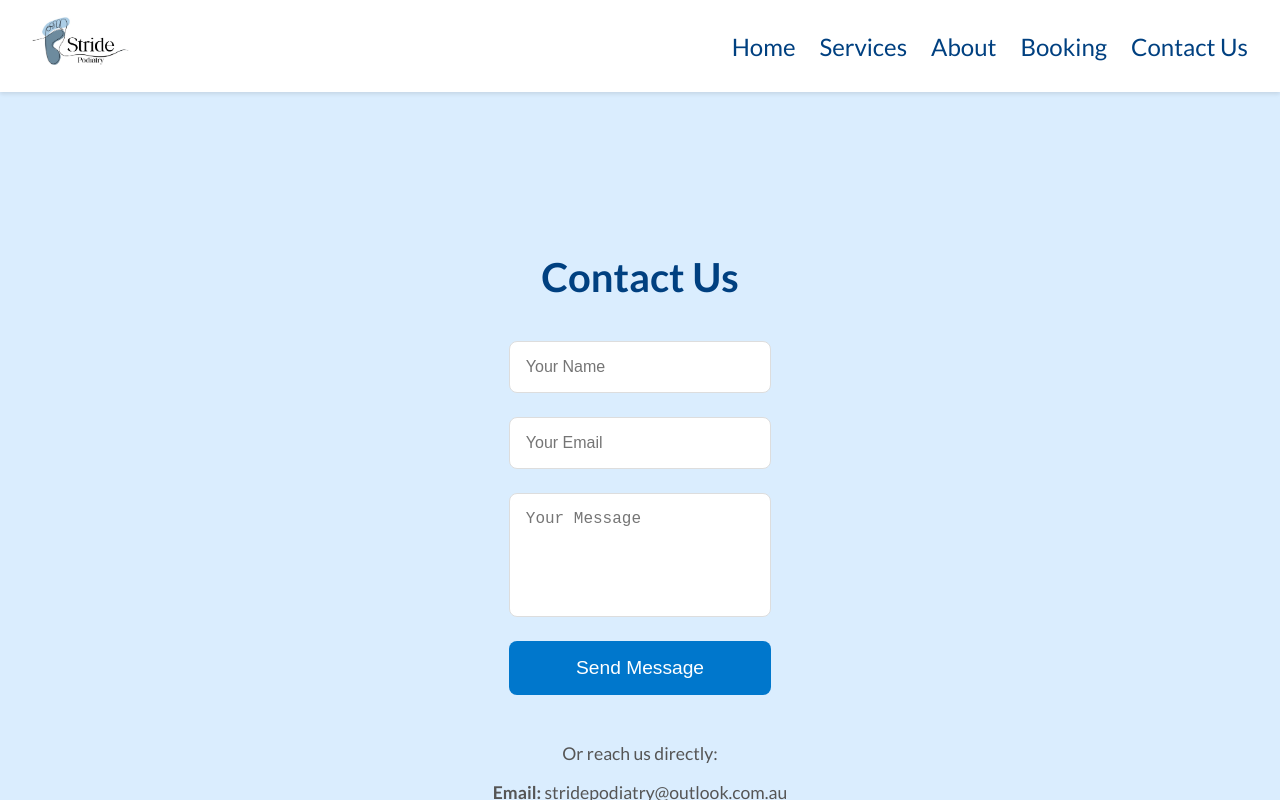
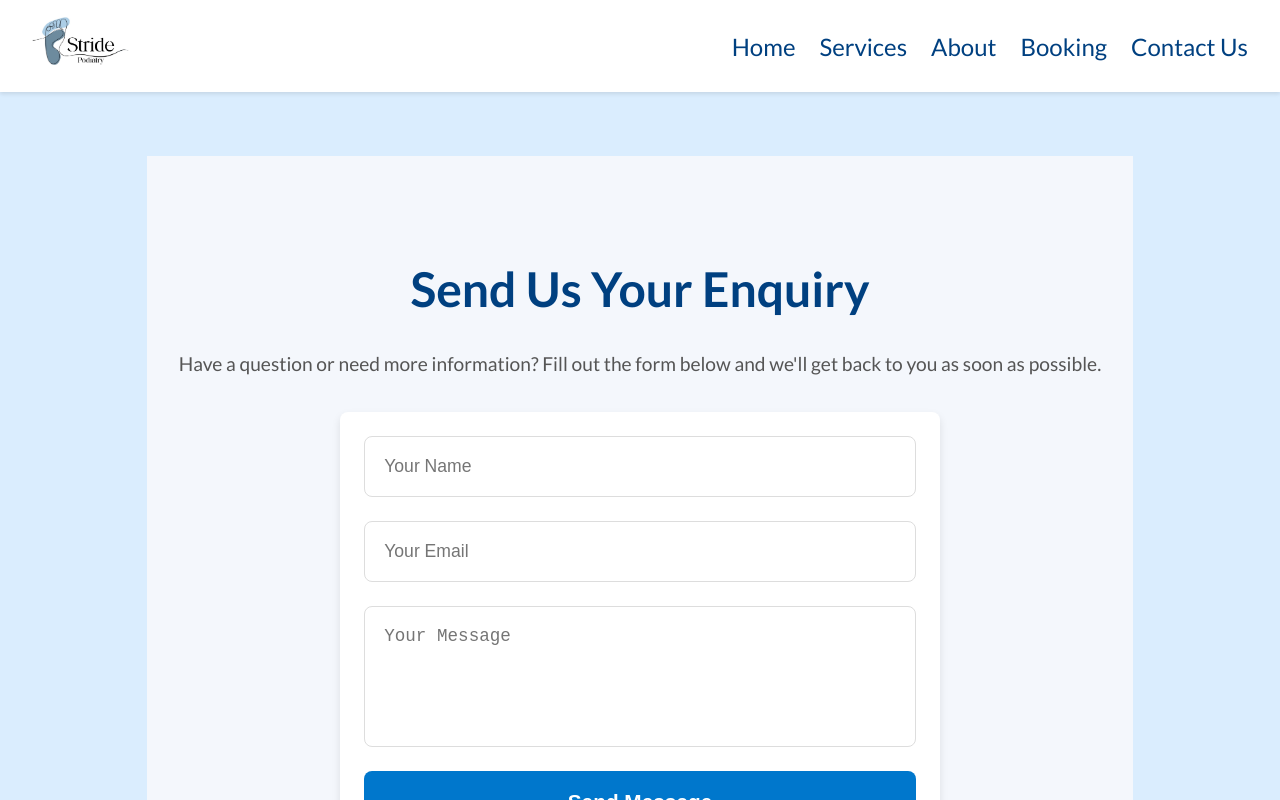
Before and after one commit to Looch8/stride-podiatry, a React (Vite) app: page /contact-us in a window 1280 px wide. Shown: the top 800 px of the page. Built offline with nearby package versions, Linux system fonts and the light colour scheme.

Commit message:
booking page

```diff
--- a/src/pages/Booking.jsx
+++ b/src/pages/Booking.jsx
@@ -56,7 +56,7 @@ const Booking = () => {
 
 	return (
 		<div className="booking-container">
-			<h1>Book a Podiatry Visit</h1>
+			<h1>Request a Podiatry Visit</h1>
 			<p>
 				Fill out the form below to request a home visit. We’ll get in
 				touch with you shortly to schedule an appointment.
--- a/src/pages/Contact.jsx
+++ b/src/pages/Contact.jsx
@@ -47,7 +47,11 @@ const Contact = () => {
 
 	return (
 		<section className="contact">
-			<h2>Contact Us</h2>
+			<h2>Send Us Your Enquiry</h2>
+			<p>
+				Have a question or need more information? Fill out the form
+				below and we'll get back to you as soon as possible.
+			</p>
 
 			<form className="contact-form" onSubmit={handleSubmit}>
 				<input
--- a/src/styles/Contact.css
+++ b/src/styles/Contact.css
@@ -1,36 +1,48 @@
+/* General Styles */
 .contact {
 	padding: 4rem 2rem;
-	background-color: #daedfe;
+	background-color: #f4f7fc; /* Lighter background for contrast */
 	text-align: center;
-	overflow-x: hidden; /* Prevent horizontal scroll */
+	overflow-x: hidden;
 }
 
 .contact h2 {
-	font-size: 2.5rem;
+	font-size: 3rem;
+	font-weight: bold; /* Make it bolder */
 	color: #004080;
-	margin-bottom: 1.5rem;
+	margin-bottom: 2rem;
+}
+
+.contact p {
+	font-size: 1.2rem;
+	color: #555;
+	margin-bottom: 2rem;
+	line-height: 1.6;
 }
 
 .contact-form {
 	max-width: 600px;
-	margin: 0 auto 2rem;
+	margin: 0 auto 3rem;
 	display: flex;
 	flex-direction: column;
 	gap: 1.5rem;
-	padding: 1rem; /* Add padding inside the form */
-	box-sizing: border-box; /* Ensure padding doesn’t cause overflow */
+	padding: 1.5rem;
+	background-color: #fff;
+	border-radius: 8px;
+	box-shadow: 0 4px 8px rgba(0, 0, 0, 0.1);
+	box-sizing: border-box;
 }
 
 .contact-form input,
 .contact-form textarea {
 	width: 100%;
-	padding: 1rem;
+	padding: 1.2rem;
 	border: 1px solid #ddd;
 	border-radius: 8px;
-	font-size: 1rem;
+	font-size: 1.1rem;
 	outline: none;
 	transition: border-color 0.3s ease;
-	box-sizing: border-box; /* Prevent width overflow due to padding */
+	box-sizing: border-box;
 }
 
 .contact-form input:focus,
@@ -39,23 +51,25 @@
 }
 
 .contact-form button {
-	padding: 1rem 1.5rem;
-	font-size: 1.2rem;
+	padding: 1.2rem 1.8rem;
+	font-size: 1.3rem;
+	font-weight: bold; /* Make button text bold */
 	color: #fff;
 	background-color: #0077cc;
 	border: none;
 	border-radius: 8px;
 	cursor: pointer;
-	transition: background-color 0.3s ease;
+	transition: background-color 0.3s ease, transform 0.2s ease;
 }
 
 .contact-form button:hover {
 	background-color: #005fa3;
+	transform: scale(1.05); /* Add a subtle scaling effect */
 }
 
 .contact-info {
-	margin-top: 2rem;
-	font-size: 1.1rem;
+	margin-top: 3rem;
+	font-size: 1.2rem;
 	color: #555;
 }
 
@@ -63,11 +77,12 @@
 	list-style: none;
 	padding: 0;
 	margin: 1rem 0 0;
-	text-align: left; /* Align the list text to the left */
+	text-align: left;
 }
 
 .contact-info li {
-	margin-bottom: 0.75rem;
+	margin-bottom: 1rem;
+	font-weight: bold;
 }
 
 .contact-info a {
@@ -78,24 +93,25 @@
 
 .contact-info a:hover {
 	text-decoration: underline;
+	font-weight: normal; /* Decrease weight on hover */
 }
 
 /* Responsive Design */
 @media (max-width: 768px) {
 	.contact {
-		padding: 2rem 1rem;
+		padding: 3rem 1rem;
 	}
 
 	.contact h2 {
-		font-size: 2rem;
+		font-size: 2.5rem;
 	}
 
 	.contact-form button {
-		font-size: 1rem;
-		padding: 0.8rem 1rem;
+		font-size: 1.1rem;
+		padding: 1rem 1.5rem;
 	}
 
 	.contact-info {
-		font-size: 1rem;
+		font-size: 1.1rem;
 	}
 }
```
